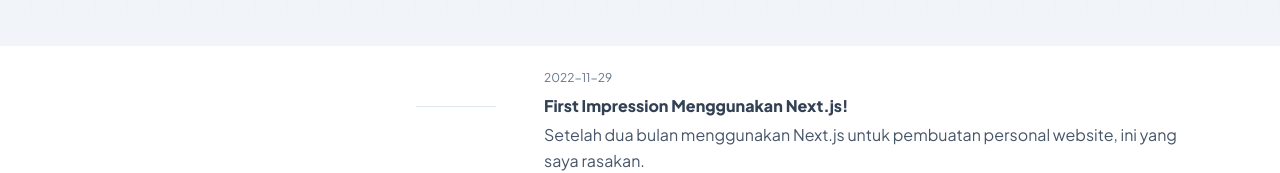
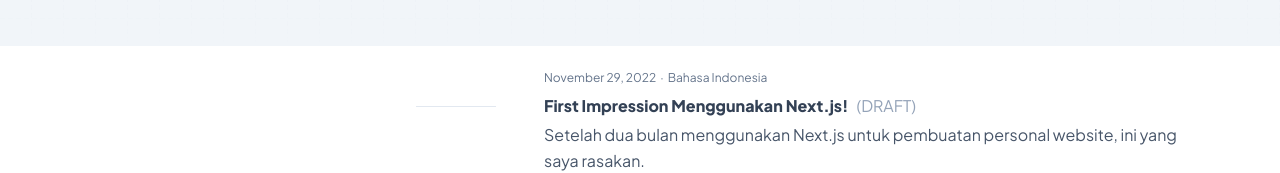
Before and after one commit to enjidev/enji.dev, a Next.js app: page /blog in a window 1280 px wide. Shown: the part 365-538 px from the top of the page. Built offline with nearby package versions, Linux system fonts and the light colour scheme; no server answers.

Commit message:
refactor: better data representation

```diff
--- a/src/components/pages/blog/PostPreview.tsx
+++ b/src/components/pages/blog/PostPreview.tsx
@@ -1,32 +1,43 @@
 import clsx from 'clsx';
+import dayjs from '@/utils/dayjs';
 import Link from 'next/link';
 import { ChevronRightIcon } from '@/components/shared/Icons';
 
 import type { TPostFrontMatter } from '@/types';
 
-type PostPreviewProps = Pick<
-  TPostFrontMatter,
-  'title' | 'description' | 'date' | 'slug'
->;
+type PostPreviewProps = TPostFrontMatter & {};
 
-const PostPreview = ({ title, description, date, slug }: PostPreviewProps) => {
+const PostPreview = ({
+  title,
+  description,
+  date,
+  slug,
+  pageLang,
+  pageStatus,
+}: PostPreviewProps) => {
   return (
     <Link
       key={slug}
       href={`blog/${slug}`}
       className={clsx(
-        'block rounded-xl p-4',
+        'block rounded-xl bg-gradient-to-t p-4',
         'md:p-6',
-        'hover:bg-slate-50 dark:hover:bg-slate-800/20'
+        'hover:from-slate-50 hover:via-slate-50/0 dark:hover:from-black/5 dark:hover:via-black/0'
       )}
     >
       <div
         className={clsx(
-          'text-slate mb-2 text-xs text-slate-500',
+          'text-slate mb-2 flex gap-1 text-xs text-slate-500',
           'dark:text-slate-400'
         )}
       >
-        {date}
+        <span>{dayjs(date, 'YYYY-MM-DD').format('MMMM D, YYYY')}</span>
+        {pageLang && pageLang === 'id' && (
+          <>
+            <span>&middot;</span>
+            <span>Bahasa Indonesia</span>
+          </>
+        )}
       </div>
       <div className={clsx('mb-1')}>
         <h2
@@ -36,6 +47,17 @@ const PostPreview = ({ title, description, date, slug }: PostPreviewProps) => {
           )}
         >
           {title}
+          {pageStatus && (
+            <span
+              className={clsx(
+                'ml-2 font-normal text-slate-400',
+                'md:ml-2',
+                'dark:text-slate-600'
+              )}
+            >
+              {pageStatus}
+            </span>
+          )}
         </h2>
       </div>
       <p
```
